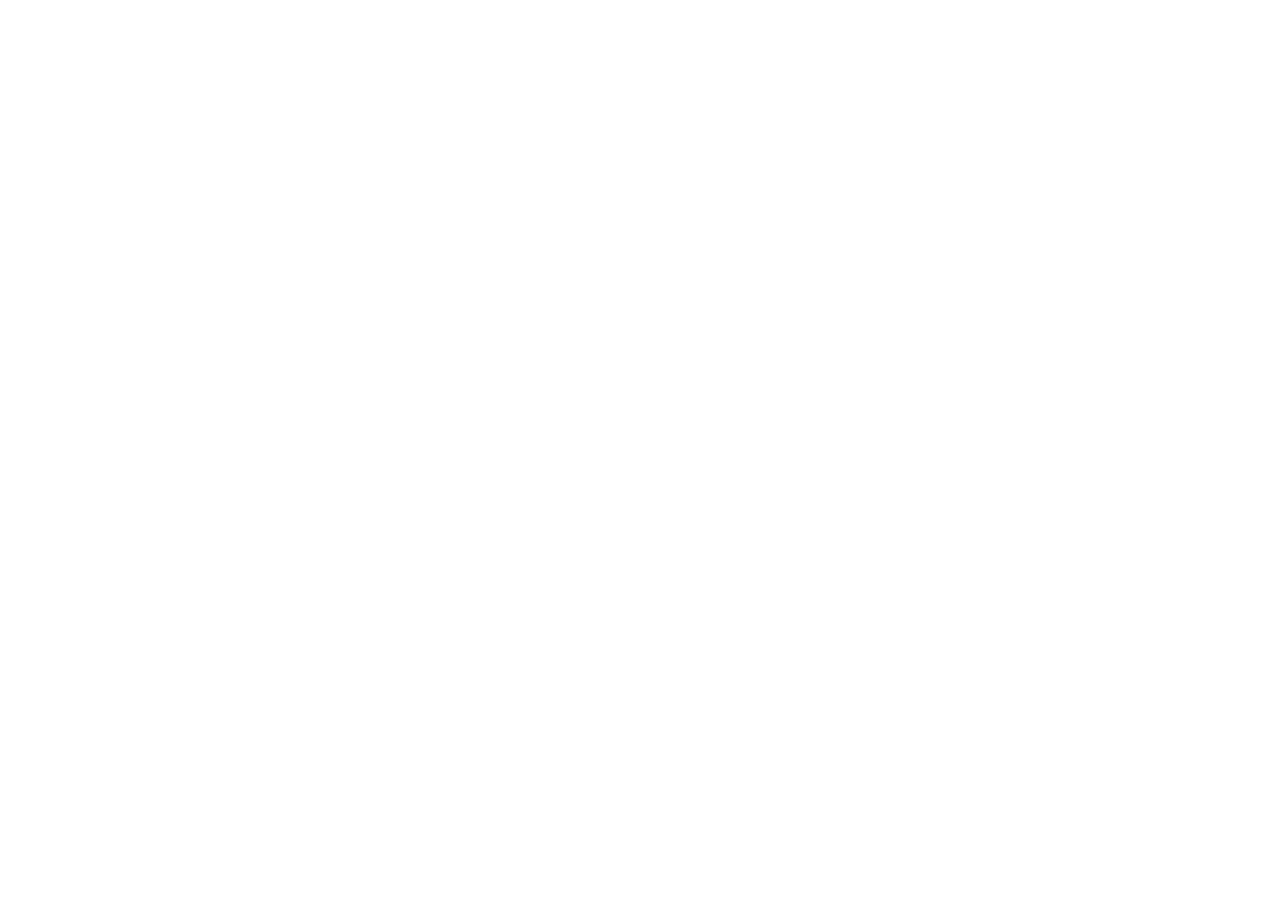
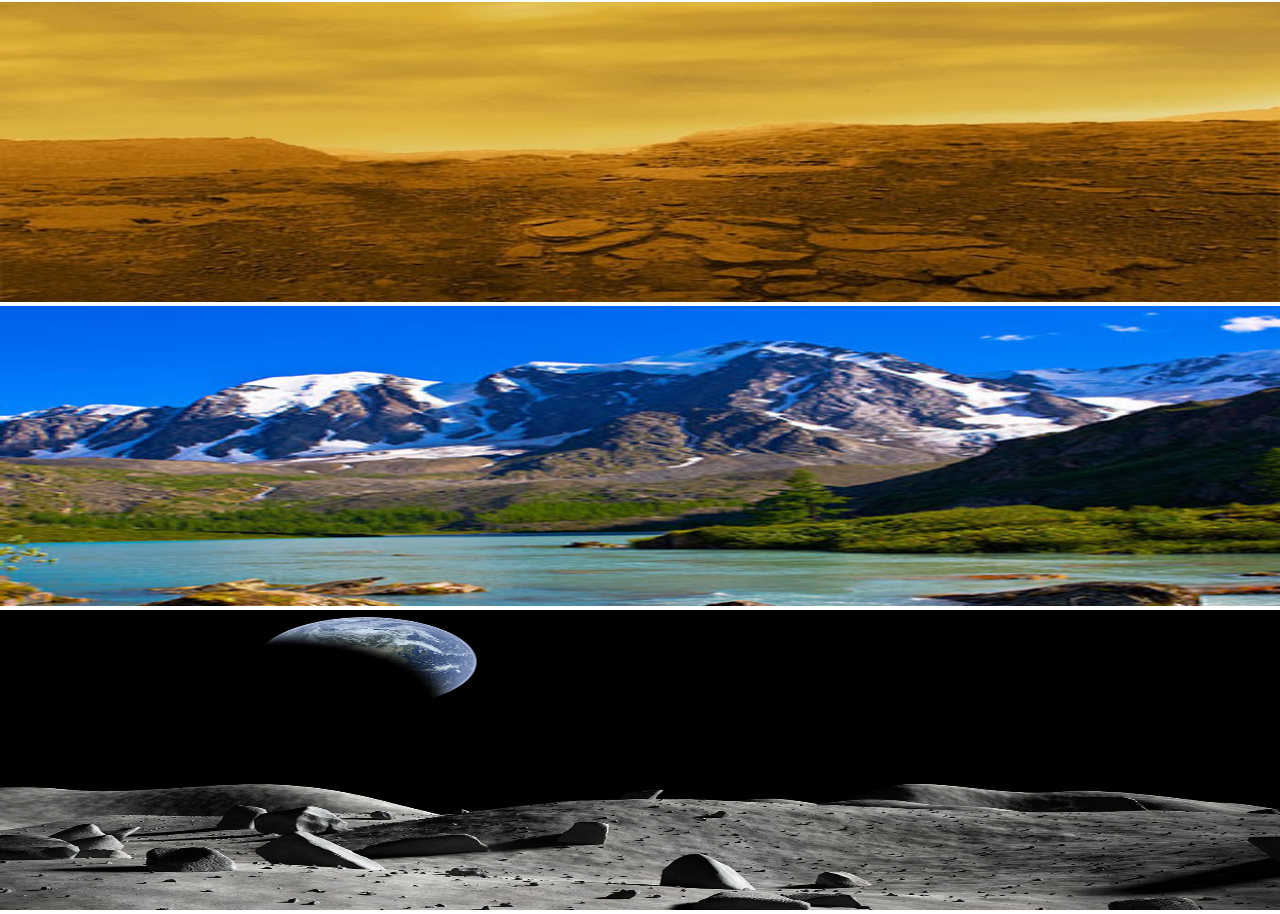
Before and after one commit to MikeTheFyke/Xpedia, a Vue app: page / in a window 1280 px wide. Shown: the part 606-1520 px from the top of the page. Before the commit the page ends 800 px from the top, so only its background shows below. Built offline with nearby package versions, Linux system fonts and the light colour scheme; a web font is replaced by a local one.

Commit message:
Added venus mercury earth and moon surface image into banner

```diff
--- a/src/components/Banner.vue
+++ b/src/components/Banner.vue
@@ -1,6 +1,10 @@
 <template>
     <div id="Banner-Container">
         <img src="../images/sun-surface.jpg" class="banner-image"/>
+        <img src="../images/mercury-surface.jpg" class="banner-image"/>
+        <img src="../images/venus-surface.jpg" class="banner-image"/>
+        <img src="../images/earth-surface.jpg" class="banner-image"/>
+        <img src="../images/moon-surface.png" class="banner-image"/>
     </div>
 </template>
 
@@ -19,6 +23,9 @@ export default {
 }
 
 .banner-image{
+    position: inherit;
+    top: 0;
+    left: 0;
     height: 100%;
     width: 100%;
 }
```
